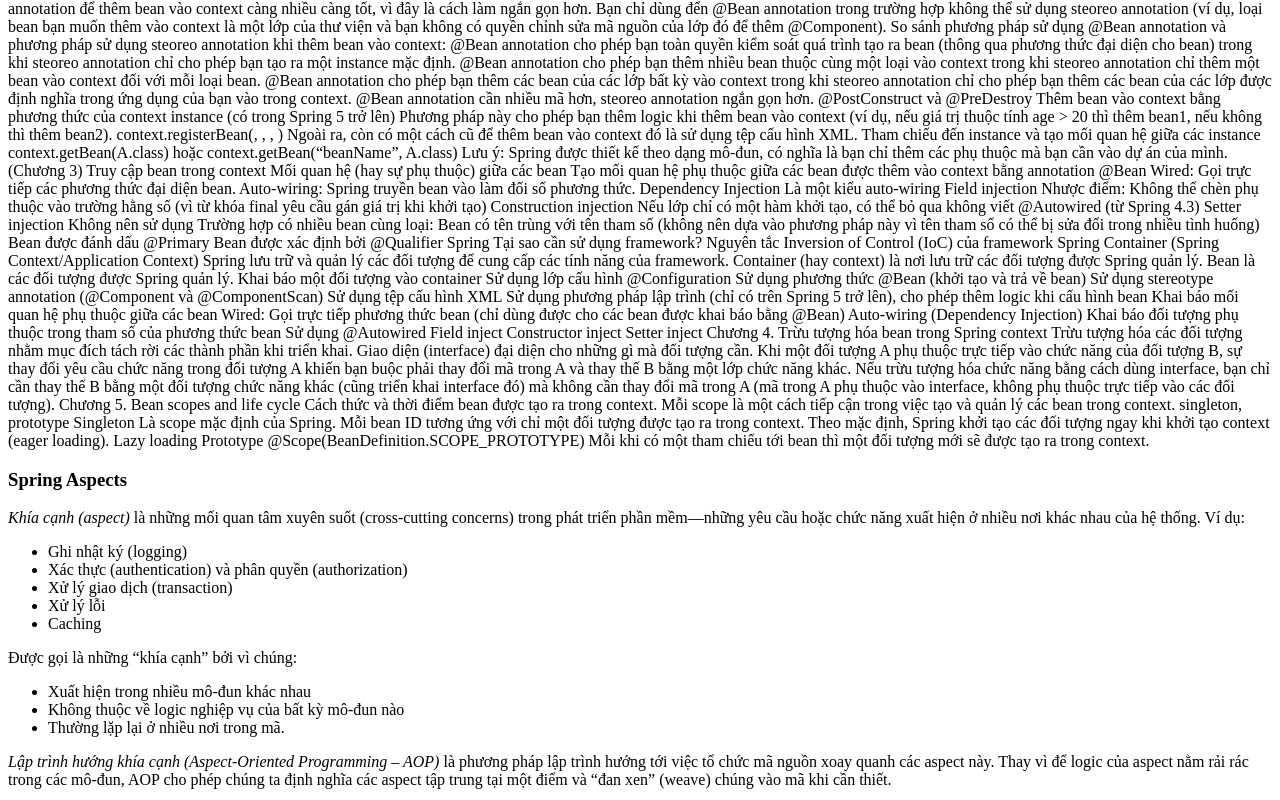
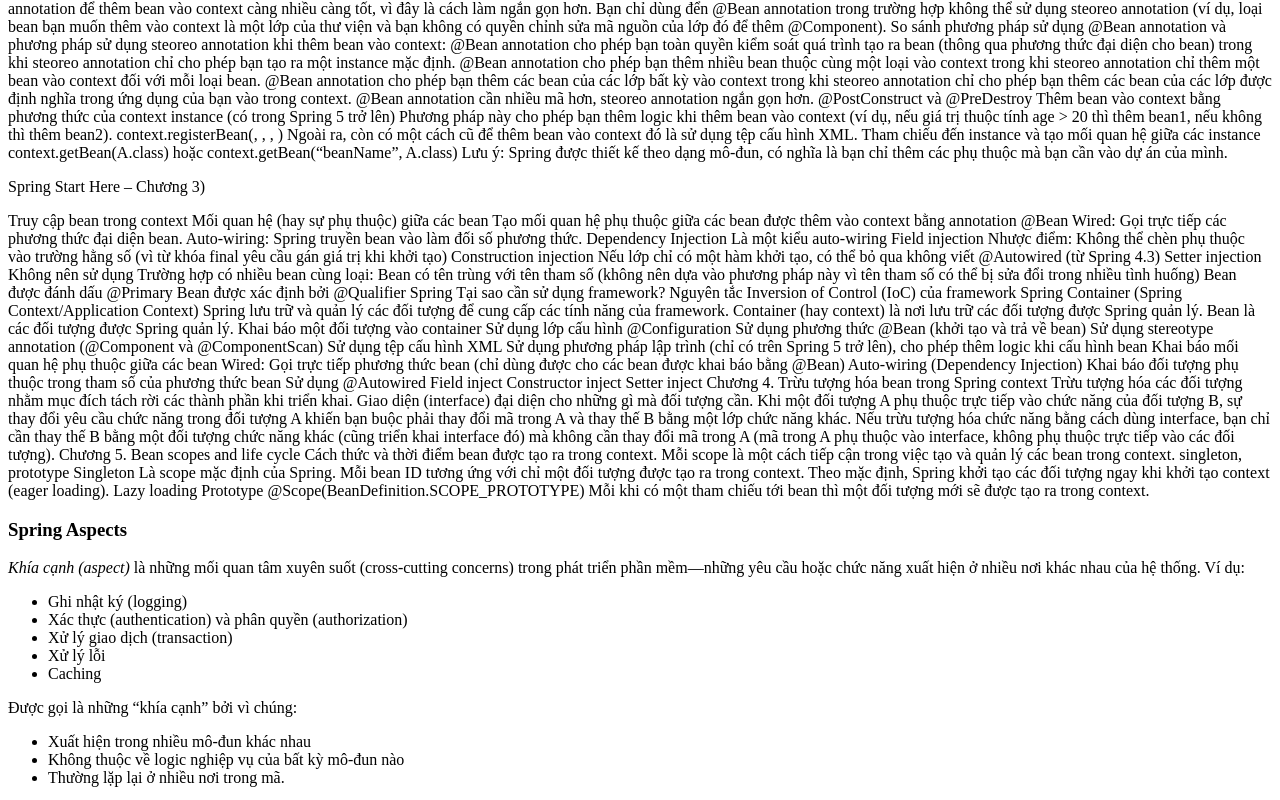
Before and after one commit to hiennt200210/hiennt200210.github.io, a plain HTML site: page documents/spring.html in a window 1280 px wide. Shown: the part 876-1676 px from the top of the page. Drawn offline with Linux system fonts and the light colour scheme.

Commit message:
Update spring.html

```diff
--- a/documents/spring.html
+++ b/documents/spring.html
@@ -70,7 +70,8 @@ context.getBean(A.class) hoặc context.getBean(“beanName”, A.class)
 
 Lưu ý: Spring được thiết kế theo dạng mô-đun, có nghĩa là bạn chỉ thêm các phụ thuộc mà bạn cần vào dự án của mình.
 
-(Chương 3) Truy cập bean trong context
+  <p>Spring Start Here &ndash; Chương 3)</p>
+  Truy cập bean trong context
 Mối quan hệ (hay sự phụ thuộc) giữa các bean
 
 Tạo mối quan hệ phụ thuộc giữa các bean được thêm vào context bằng annotation @Bean
```
